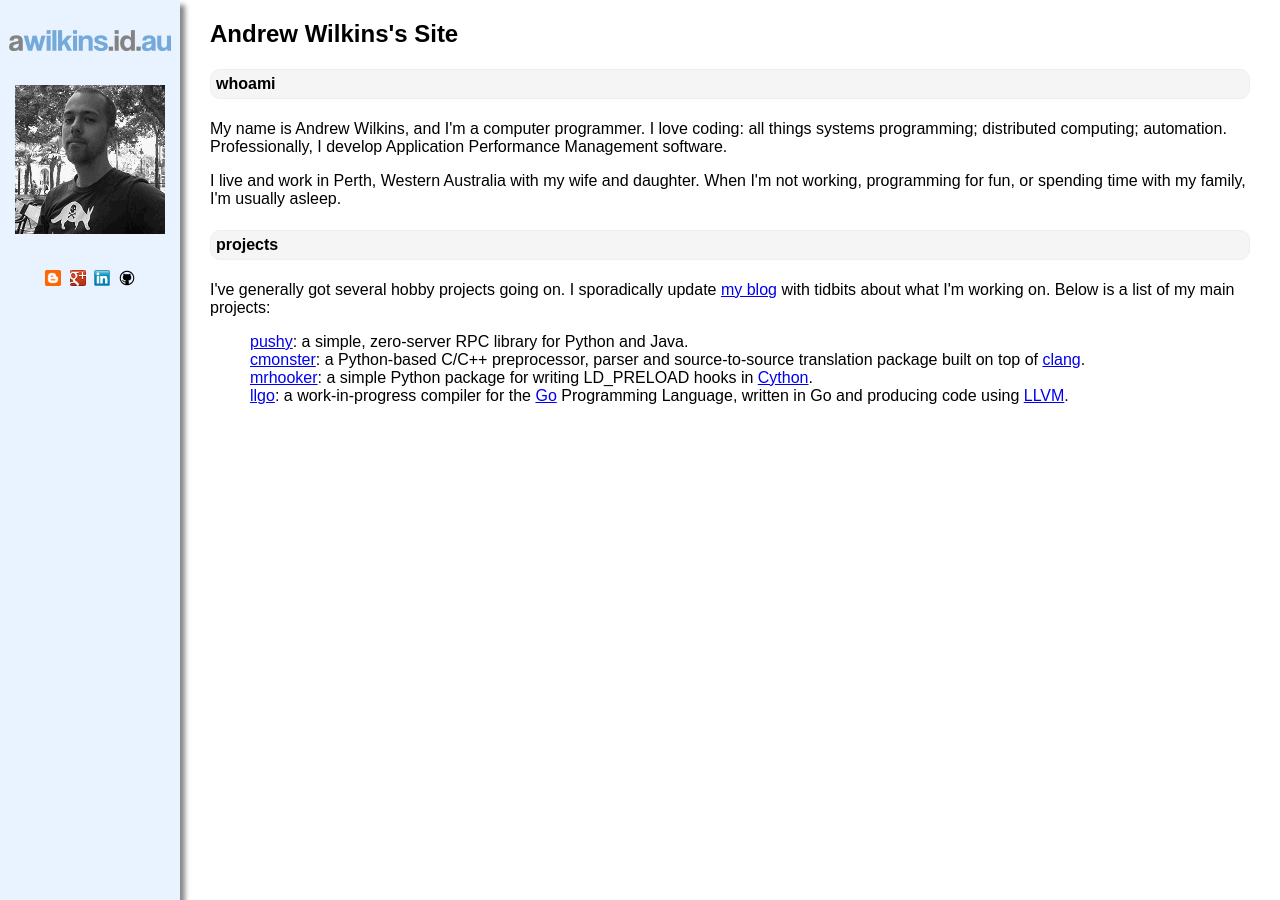
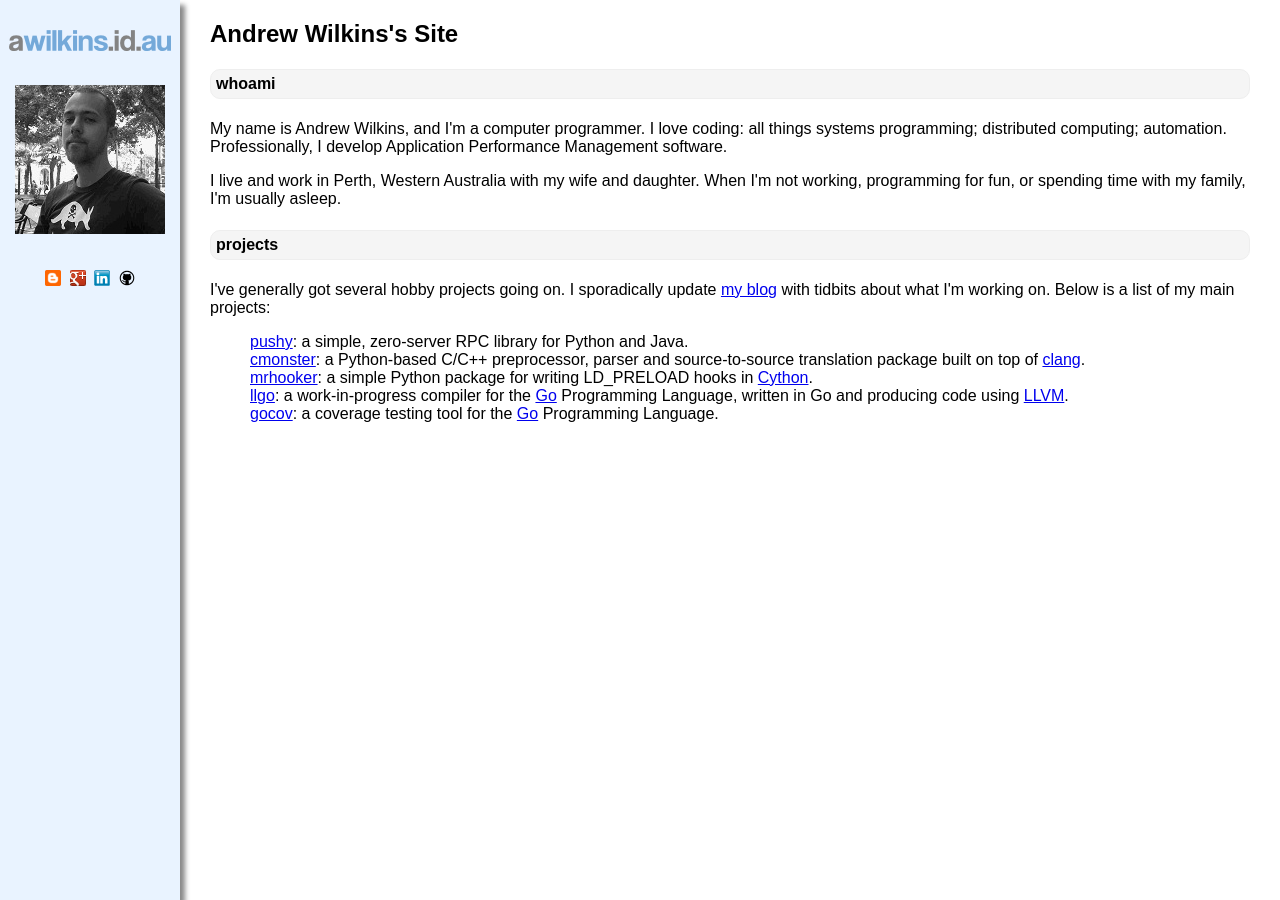
Before and after one commit to axw/axw.github.com, a Jekyll site: the page built from index.html, in a window 1280 px wide. Built offline with Jekyll 4.4.1, drawn with Linux system fonts in a browser that asks for light colours.

Commit message:
Add gocov to project list.

```diff
--- a/index.html
+++ b/index.html
@@ -45,5 +45,10 @@ title: Home
         <a href="http://golang.org">Go</a> Programming Language, written in Go
         and producing code using <a href="http://llvm.org">LLVM</a>.
         </li>
+        <li>
+        <a href="http://github.com/axw/gocov/">gocov</a>:
+        a coverage testing tool for the
+        <a href="http://golang.org">Go</a> Programming Language.
+        </li>
     </ul>
 </div>
```
